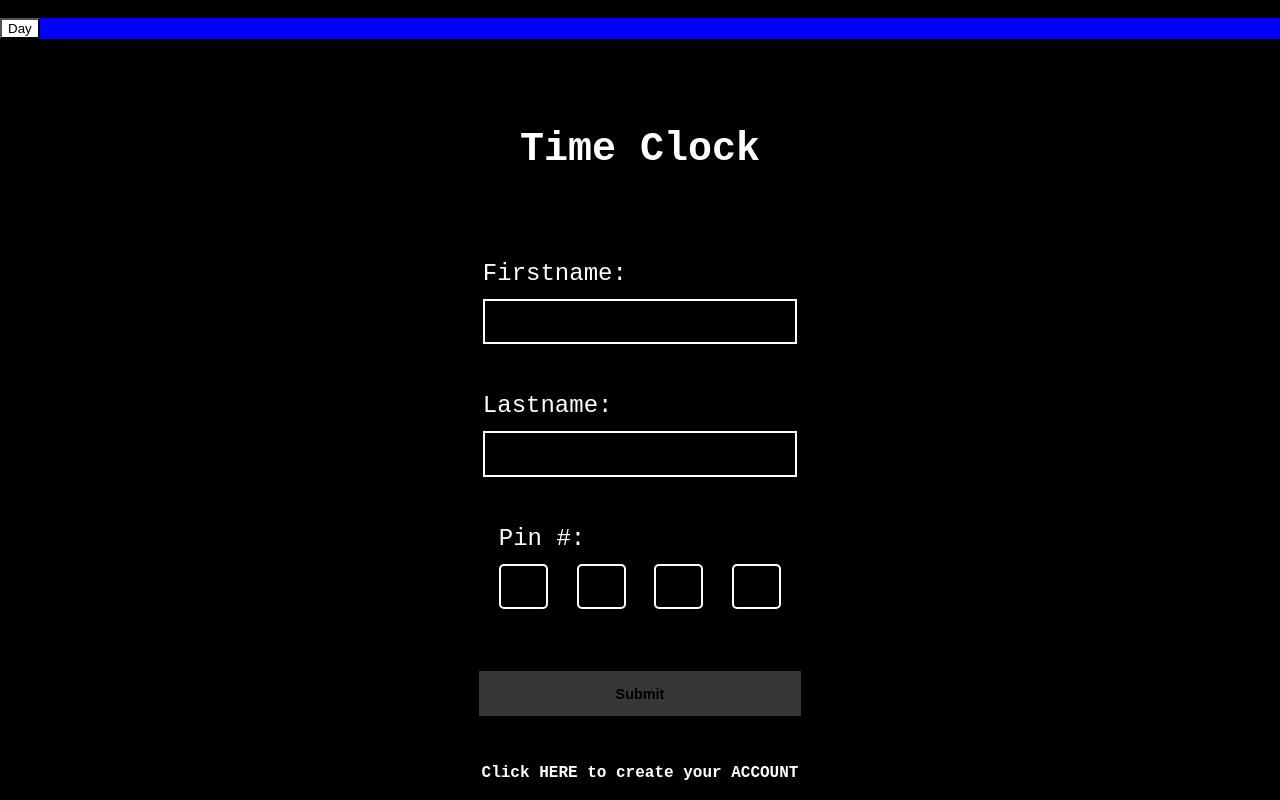
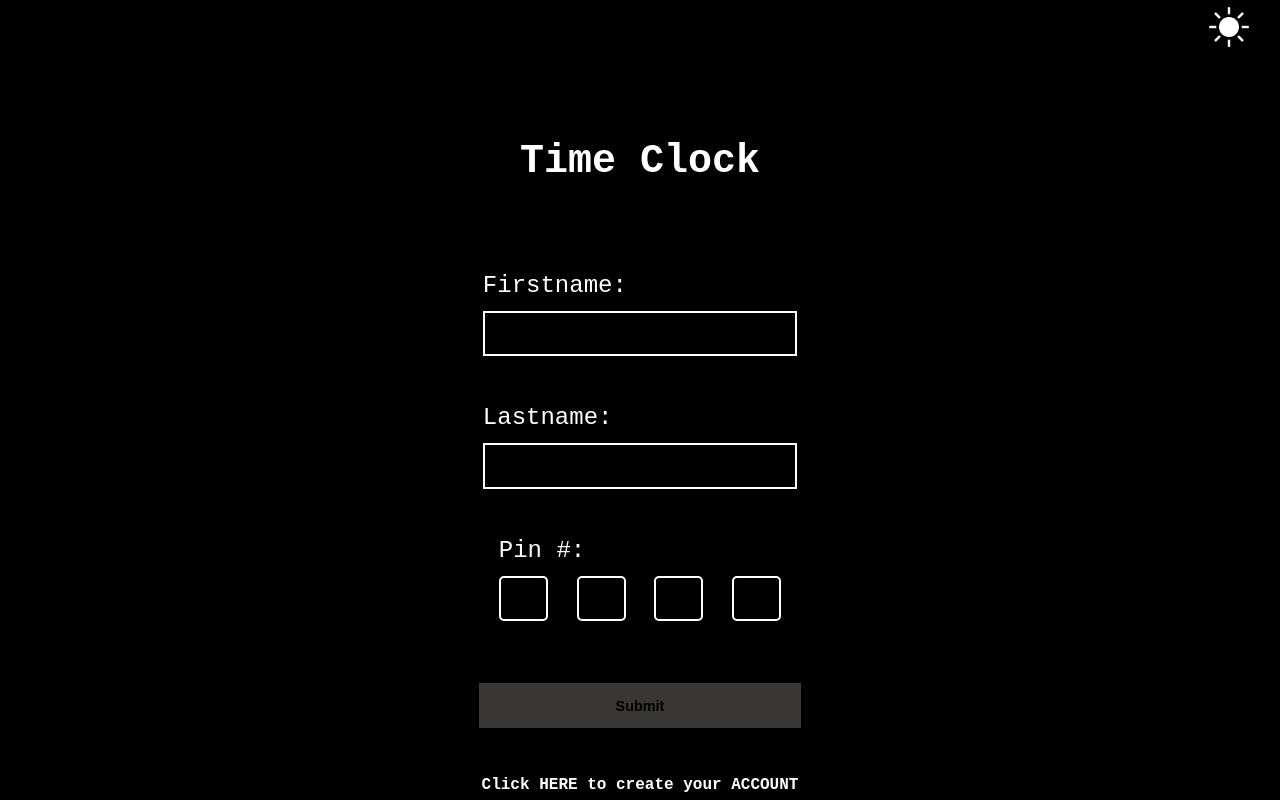
Before and after one commit to courthub74/PinNumberCopy, a plain HTML site: page index.html in a window 1280 px wide. Drawn offline with Linux system fonts and the light colour scheme.

Commit message:
now lets try day mode

```diff
--- a/index.html
+++ b/index.html
@@ -10,12 +10,10 @@
 <body>
 
     <nav>
-        <button class="day_mode">Day</button>
-        <!-- <div class="nav_button">
-            <button class="screen_mode">
-                <img src="./img/day_mode.png" id="day_mode" alt="day_mode">
-            </button>
-        </div> -->
+        <!-- <button class="day_mode">Day</button> -->
+        <button class="screen_mode">
+            <img src="./img/day_mode.png" id="day_mode" alt="day_mode">
+        </button>
     </nav>
 
     <header>
--- a/style.css
+++ b/style.css
@@ -16,21 +16,22 @@ body {
 /* NavBar */
 nav {
     width: 100%;
-    /* display: flex;
+    display: flex;
     justify-content: right;
-    align-items: center; */
-    background-color: blue;
-    /* margin: 0 30em 0 0; */
-}
-
-.day_mode {
-    background-color: white;
+    align-items: center;
+    /* background-color: blue; */
+    margin: 0 50px 0 0;
 }
 
 .screen_mode {
-    /* width: 3em; */
+    cursor: pointer;
     background-color: black;
-    border: 1px solid white;
+    border: none;
+}
+
+#day_mode {
+    width: 3em;
+    height: 3em;
 }
 
 
```
